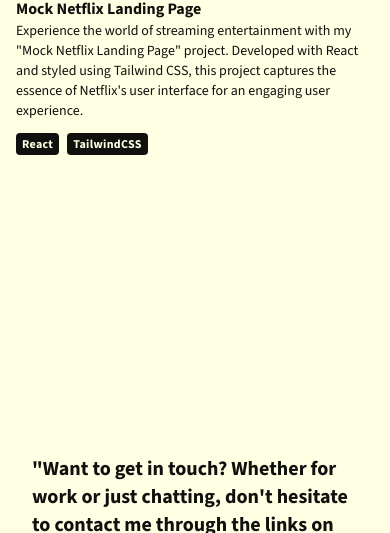
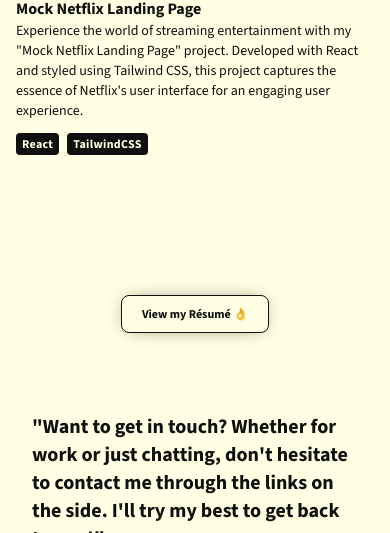
Before and after one commit to kerbethecoder/main-portfolio, a Gatsby site: page / in a window 390 px wide. Shown: the part 3915-4448 px from the top of the page. Built offline with nearby package versions, Linux system fonts and the light colour scheme; Gatsby itself is replaced by a stand-in of ours.

Commit message:
added resume.pdf

```diff
--- a/src/components/projects/Projects.jsx
+++ b/src/components/projects/Projects.jsx
@@ -37,7 +37,7 @@
   }
 
   return (
-    <section className="flexCenter flex-col mb-60 lg:mb-80">
+    <section className="flexCenter flex-col mb-20 lg:mb-40">
       <ion-icon name="folder-open" size="large"></ion-icon>
       <h2 className="font-secondaryFont font-bold md:text-base lg:text-lg">
         Projects
--- a/src/pages/index.jsx
+++ b/src/pages/index.jsx
@@ -20,6 +20,11 @@
       <Technologies />
       <Timeline />
       <Projects />
+      <div className="flexCenter mb-20 lg:mb-40">
+        <a href="/resume.pdf" target="__blank" rel="noopener noreferrer">
+          <button className="btn__resume">View my Résumé 👌</button>
+        </a>
+      </div>
       <Footer />
     </Layout>
   )
--- /dev/null
+++ b/src/pages/resume.pdf.jsx
@@ -0,0 +1,19 @@
+import React from "react"
+import { Helmet } from "react-helmet"
+
+import resume from "../images/resume.pdf"
+import favicon from "../images/favicon.png"
+
+const Resume = () => {
+  return (
+    <>
+      <Helmet>
+        <title>Resume</title>
+        <link rel="icon" href={favicon} />
+      </Helmet>
+      <iframe src={resume} width="100%" className="h-screen"></iframe>
+    </>
+  )
+}
+
+export default Resume
--- a/src/styles/styles.css
+++ b/src/styles/styles.css
@@ -102,7 +102,18 @@
   @apply lg:text-sm lg:ml-10;
 }
 
-.btn:hover {
+.btn__resume {
+  border: 1px solid #10100e;
+  box-shadow: 0 0px 20px -8px rgba(0, 0, 0, 0.7);
+  -webkit-transition: all 0.15s ease-in-out;
+  transition: all 0.15s ease-in-out;
+
+  @apply px-5 py-2.5 rounded-lg font-bold text-xs
+  lg:text-sm;
+}
+
+.btn:hover,
+.btn__resume:hover {
   box-shadow: 0 0 10px 0px rgba(16, 16, 14, 0.7);
   border: 2px solid rgba(16, 16, 14, 0.8);
 }
```
Also changed, not shown: 1 other file.
